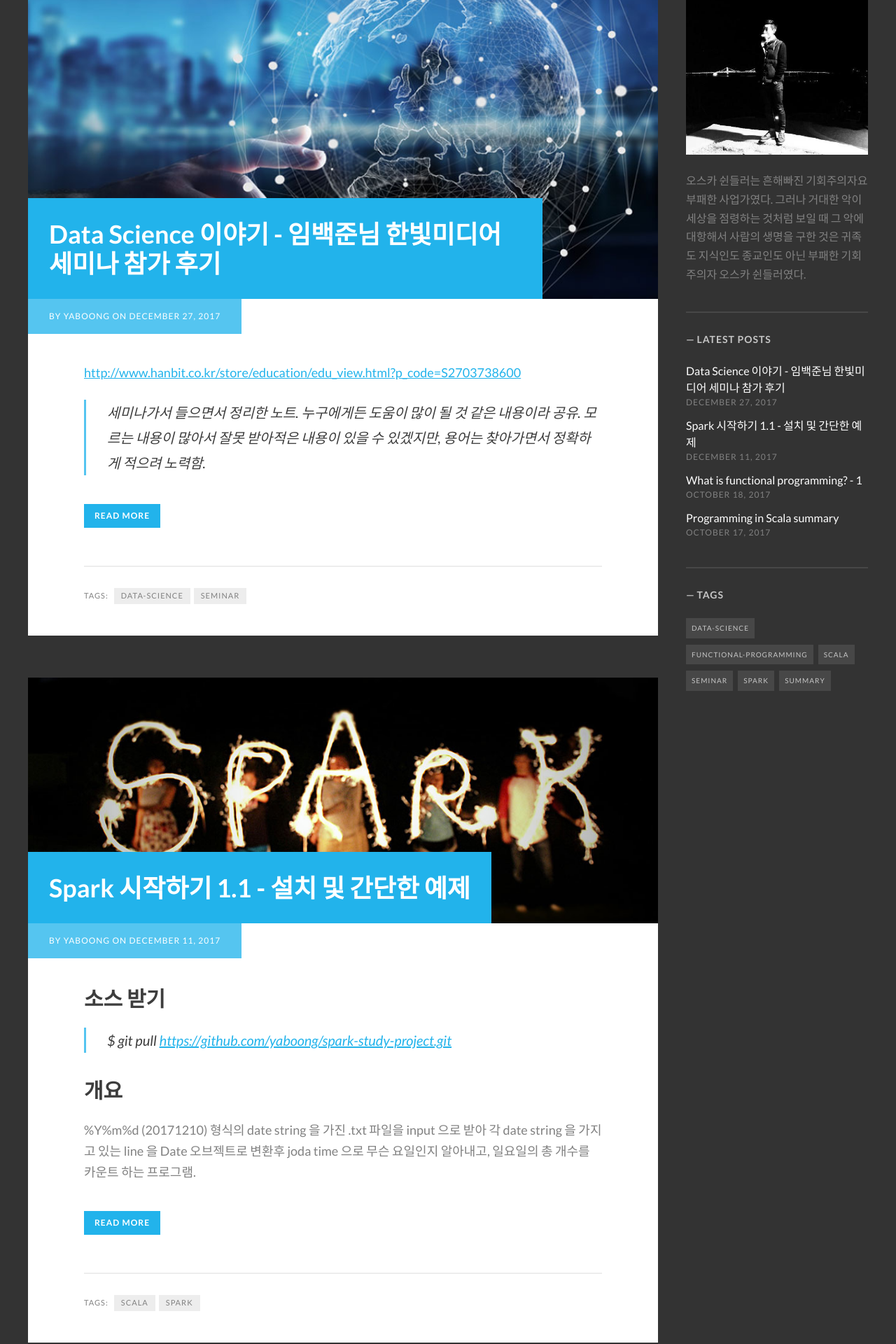
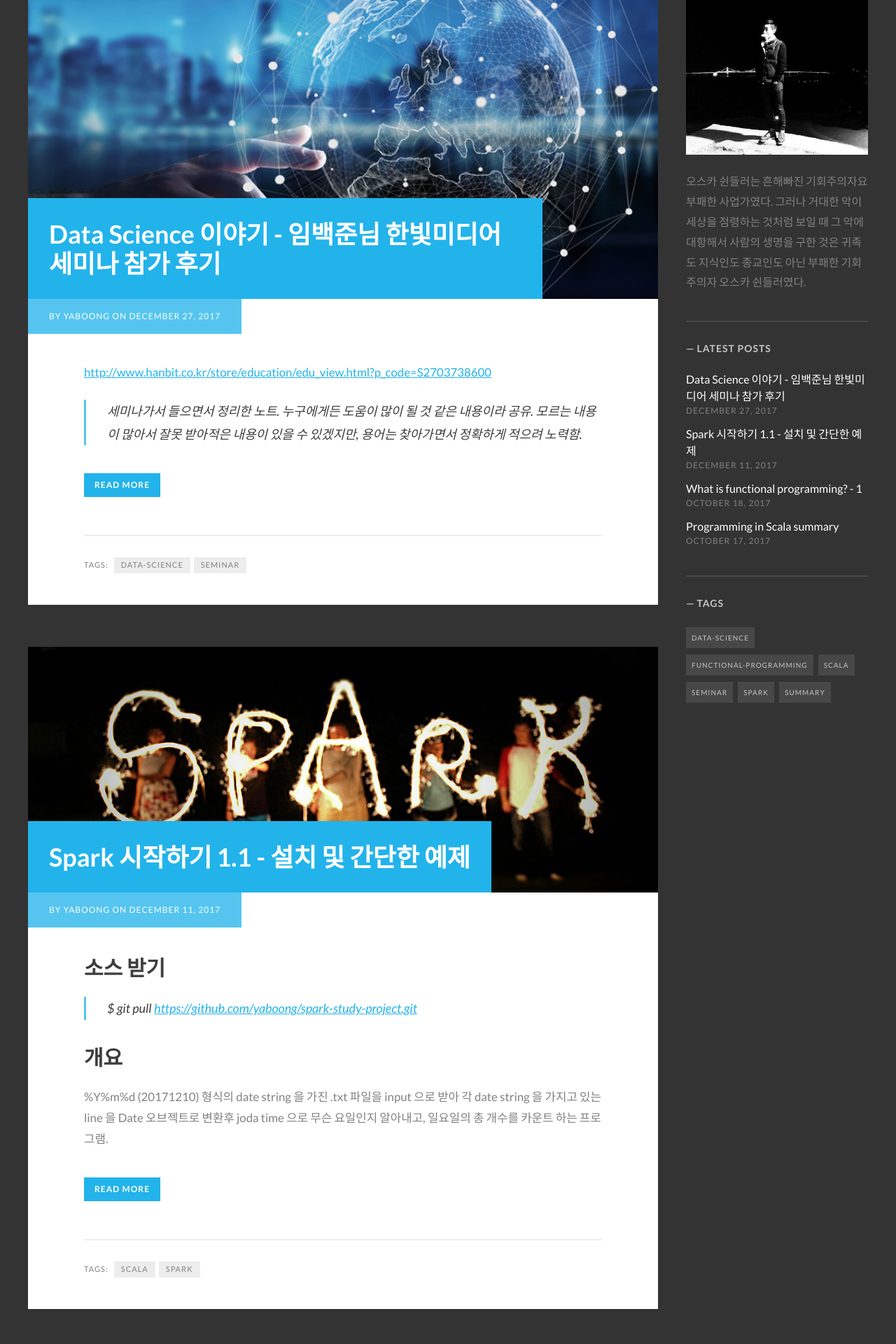
Before and after one commit to yaboong/yaboong.github.io, a Jekyll site: the page built from index.html, in a window 1280 px wide. Shown: the part 322-2242 px from the top of the page at 70% size. Built offline with Jekyll 4.4.1, drawn with Linux system fonts in a browser that asks for light colours; some web fonts are replaced; the list of posts is cut into pages by our own code.

Commit message:
폰트 크기 줄간격 수정

```diff
--- a/_sass/_general.scss
+++ b/_sass/_general.scss
@@ -14,7 +14,7 @@ textarea {
 body {
     background-color: $mine-shaft;
     color: #818181;
-    line-height: 1.66667;
+    line-height: 1.8;
 }
 
 a {
@@ -123,7 +123,7 @@ pre:before {
 blockquote {
     border-left: 3px solid lighten( $picton-blue, 11% );
     color: lighten( $mine-shaft, 4% );
-    font-size: 20px;
+    font-size: 18px;
     font-style: italic;
     line-height: 1.8;
     margin: 0 0 24px;
--- a/_sass/_reset.scss
+++ b/_sass/_reset.scss
@@ -35,7 +35,7 @@ template {
 }
 
 html {
-    font-size: 112.5%;
+    font-size: 105%;
     -ms-text-size-adjust: 100%;
     -webkit-text-size-adjust: 100%;
 }
```
